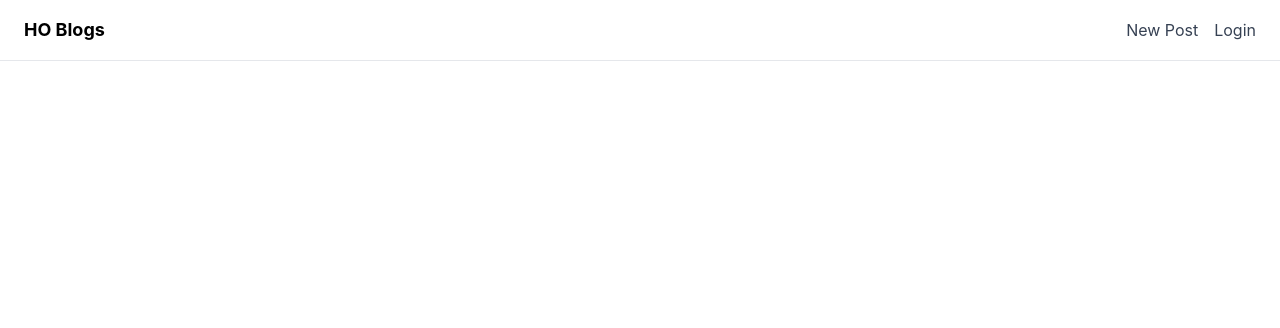
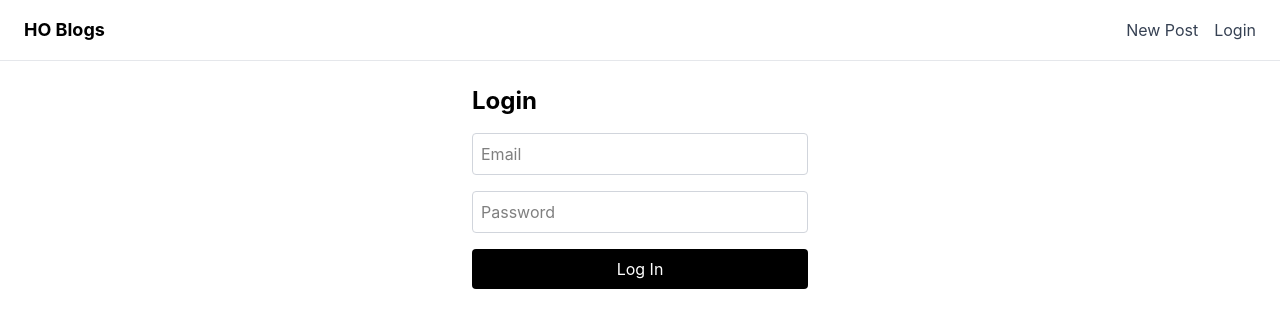
Before and after one commit to onadith-thecoder/ho-blogs, a React app in the folder frontend/: page /login in a window 1280 px wide. Shown: the top 328 px of the page. Built offline with nearby package versions, Linux system fonts and the light colour scheme; the HTML template or start-up script is replaced by a standard one.

Commit message:
feat: add login page with form state

```diff
--- a/frontend/src/App.jsx
+++ b/frontend/src/App.jsx
@@ -2,6 +2,7 @@ import { BrowserRouter, Routes, Route } from "react-router-dom";
 import Navbar from "./components/Navbar";
 import Home from "./pages/Home";
 import CreatePost from "./pages/CreatePost";
+import Login from "./pages/Login";
 
 function App() {
   return (
@@ -10,6 +11,7 @@ function App() {
       <Routes>
         <Route path="/" element={<Home />} />
         <Route path="/create" element={<CreatePost />} />
+        <Route path="/login" element={<Login />} />
       </Routes>
     </BrowserRouter>
   );
--- /dev/null
+++ b/frontend/src/pages/Login.jsx
@@ -0,0 +1,46 @@
+import { useState } from "react";
+
+export default function Login() {
+  const [email, setEmail] = useState("");
+  const [password, setPassword] = useState("");
+  const [error, setError] = useState("");
+
+  function handleSubmit(e) {
+    e.preventDefault();
+    setError("");
+    console.log({ email, password });
+  }
+
+  return (
+    <main className="max-w-sm mx-auto p-6">
+      <h1 className="text-2xl font-bold mb-4">Login</h1>
+      <form onSubmit={handleSubmit} className="flex flex-col gap-4">
+        <input
+          type="email"
+          name="email"
+          autoComplete="email"
+          placeholder="Email"
+          value={email}
+          onChange={(e) => setEmail(e.target.value)}
+          className="border border-gray-300 rounded p-2"
+        />
+        <input
+          type="password"
+          name="password"
+          autoComplete="current-password"
+          placeholder="Password"
+          value={password}
+          onChange={(e) => setPassword(e.target.value)}
+          className="border border-gray-300 rounded p-2"
+        />
+        {error && <p className="text-red-600 text-sm">{error}</p>}
+        <button
+          type="submit"
+          className="bg-black text-white rounded p-2 hover:bg-gray-800"
+        >
+          Log In
+        </button>
+      </form>
+    </main>
+  );
+}
```
